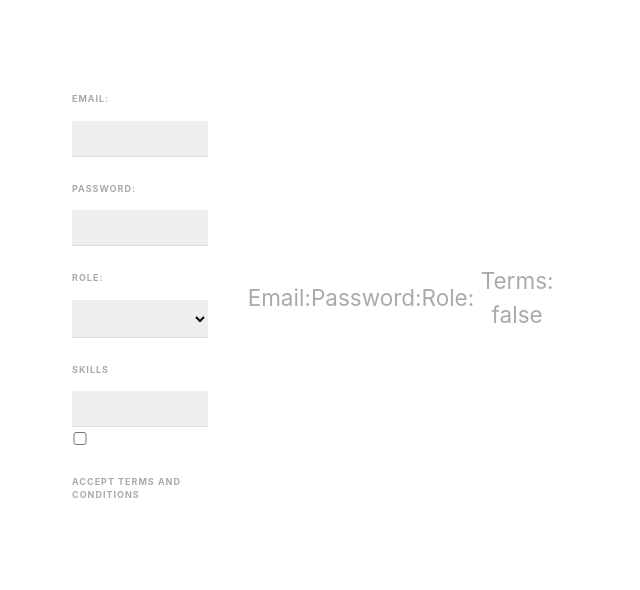
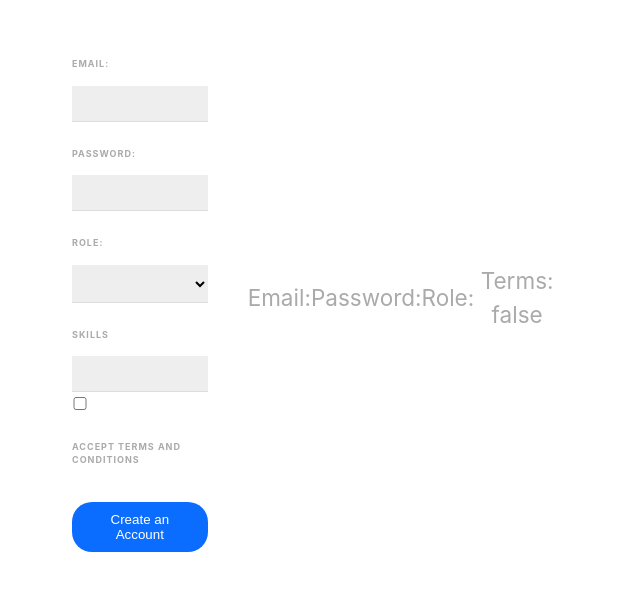
Before and after one commit to sajeed11/Learn-Vue.js, a Vue app in the folder learn/: page / in a window 1280 px wide. Shown: the part 108-698 px from the top of the page, without its empty margins (0-640 px from the left). Built offline with nearby package versions, Linux system fonts and the light colour scheme.

Commit message:
Form finish

```diff
--- a/learn/src/components/SignUpForm.vue
+++ b/learn/src/components/SignUpForm.vue
@@ -1,10 +1,11 @@
 <template>
-    <form>
+    <form @submit.prevent="handleSubmit">
         <label>Email:</label>
         <input type="email" required v-model="email"/>
 
         <label>Password:</label>
         <input type="password" required v-model="password"/>
+        <div v-if="passwordError" class="passwordError">{{ passwordError }}</div>
 
         <label>Role:</label>
         <select v-model="role">
@@ -35,6 +36,10 @@
             <input type="checkbox" value="nitro" v-model="name">
             <label>Nitro</label>
         </div> -->
+
+        <div class="submit">
+            <button>Create an Account</button>
+        </div>
     </form>
 
     <p>Email: {{ email }}</p>
@@ -51,6 +56,7 @@ const role = ref('');
 const terms = ref(false);
 const tempSkill = ref('');
 const skills = ref([]);
+const passwordError = ref('');
 
 
 const addSkill = (e) => {
@@ -64,6 +70,11 @@ const addSkill = (e) => {
 
 const deleteSkill = (skill) => {
     skills.value = skills.value.filter(s => s !== skill);
+}
+
+const handleSubmit = () => {
+    passwordError.value = password.value.length > 5 ?
+        '' : 'Password must be at least 6 chars long'
 }
 </script>
 <style>
@@ -111,4 +122,21 @@ const deleteSkill = (skill) => {
         color: black;
         font-size: medium;
     }
+    button {
+        background: #0b6dff;
+        border: 0;
+        padding: 10px 20px;
+        margin-top: 20px;
+        color: white;
+        border-radius: 20px;
+    }
+    .submit {
+        text-align: center;
+    }
+    .passwordError {
+        color: #ff0062;
+        margin-top: 10px;
+        font-size: 0.8em;
+        font-weight: bold;
+    }
 </style>
```
